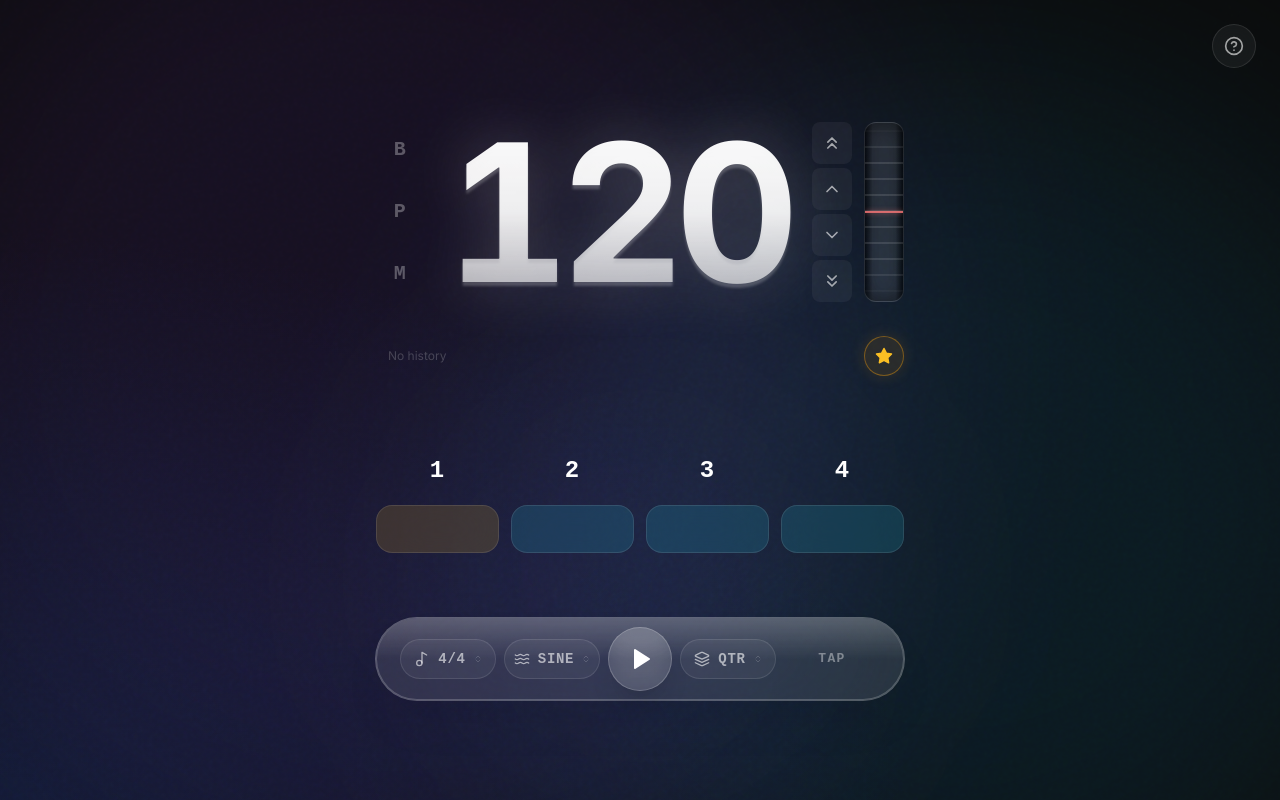
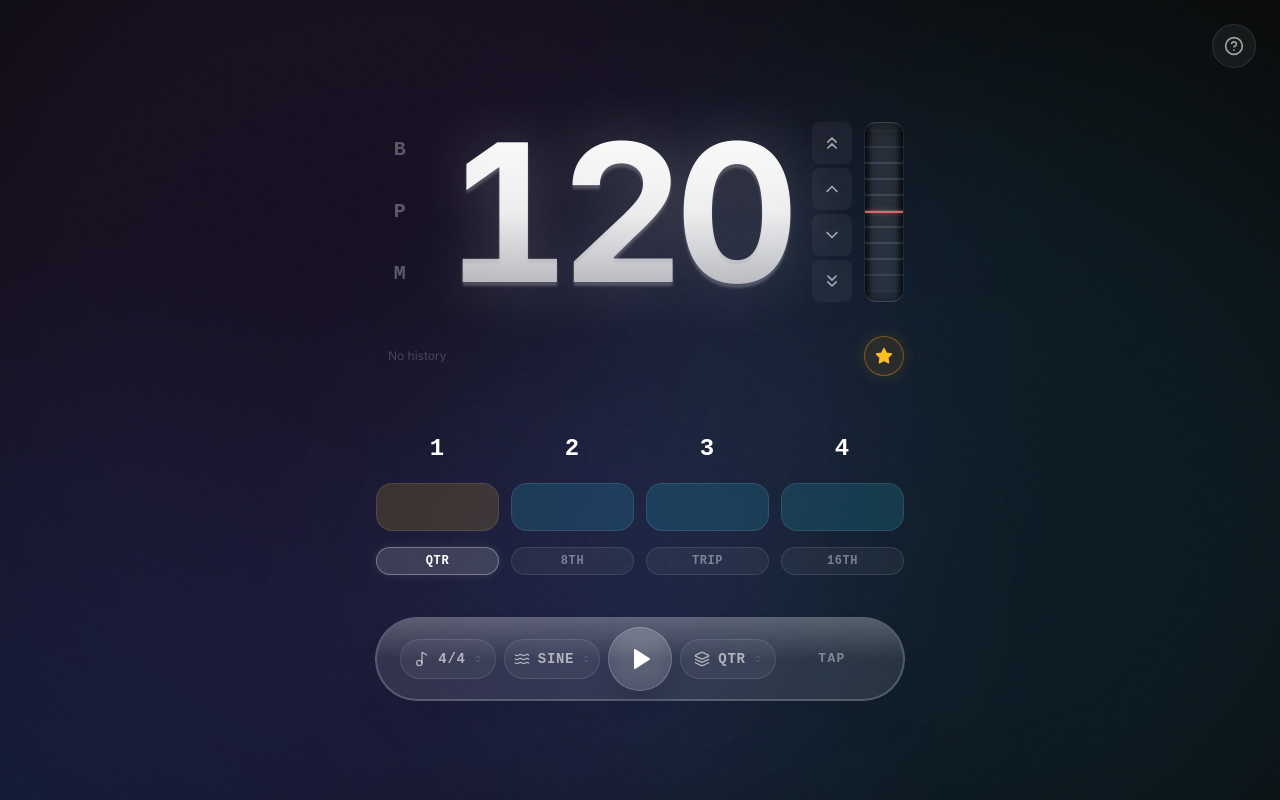
Before and after one commit to Glooory/metronome, a React (Vite) app: page / in a window 1280 px wide. Built offline with nearby package versions, Linux system fonts and the light colour scheme.

Commit message:
feat: Add subdivision control buttons and styling to the metronome visualizer section.

```diff
--- a/src/App.module.css
+++ b/src/App.module.css
@@ -142,6 +142,55 @@
   z-index: 50;
 }
 
+/* Subdivision Controls */
+.visualizer-section {
+  display: flex;
+  flex-direction: column;
+  align-items: center;
+  gap: 1rem;
+  width: 100%;
+}
+
+.subdivision-row {
+  display: flex;
+  gap: 0.375rem;
+  justify-content: center;
+  width: 100%;
+}
+
+@media (min-width: 768px) {
+  .subdivision-row {
+    gap: 0.75rem;
+  }
+}
+
+.subdivision-btn {
+  flex: 1;
+  padding: 0.25rem 0.75rem;
+  border-radius: 9999px;
+  font-family: monospace;
+  font-size: 0.75rem;
+  font-weight: bold;
+  letter-spacing: 0.05em;
+  color: rgba(255, 255, 255, 0.4);
+  background-color: rgba(255, 255, 255, 0.05);
+  border: 1px solid rgba(255, 255, 255, 0.1);
+  transition: all 0.2s;
+}
+
+.subdivision-btn:hover {
+  color: rgba(255, 255, 255, 0.7);
+  background-color: rgba(255, 255, 255, 0.1);
+  border-color: rgba(255, 255, 255, 0.2);
+}
+
+.subdivision-btn--active {
+  color: white;
+  background-color: rgba(255, 255, 255, 0.15);
+  border-color: rgba(255, 255, 255, 0.3);
+  box-shadow: 0 0 10px rgba(255, 255, 255, 0.1);
+}
+
 .tap-btn {
   height: 2.25rem;
   width: 6rem;
--- a/src/App.tsx
+++ b/src/App.tsx
@@ -168,7 +168,20 @@ export default function MetronomeApp() {
           </div>
 
           {/* BLOCK 2: VISUALIZER */}
-          <Visualizer activeBeat={visualBeat} beatsPerMeasure={beatsPerMeasure} beatStates={beatStates} toggleBeatState={toggleBeatState} subdivision={subdivision} />
+          <div className={styles['visualizer-section']}>
+            <Visualizer activeBeat={visualBeat} beatsPerMeasure={beatsPerMeasure} beatStates={beatStates} toggleBeatState={toggleBeatState} subdivision={subdivision} />
+            <div className={styles['subdivision-row']}>
+              {subdivOptions.map((opt) => (
+                <button
+                  key={opt.value}
+                  className={clsx(styles['subdivision-btn'], subdivision === opt.value && styles['subdivision-btn--active'])}
+                  onClick={() => setSubdivision(opt.value)}
+                >
+                  {opt.label.split(' ')[0]}
+                </button>
+              ))}
+            </div>
+          </div>
 
           {/* BLOCK 3: DOCK */}
           <div className={styles['dock-section']}>
```
